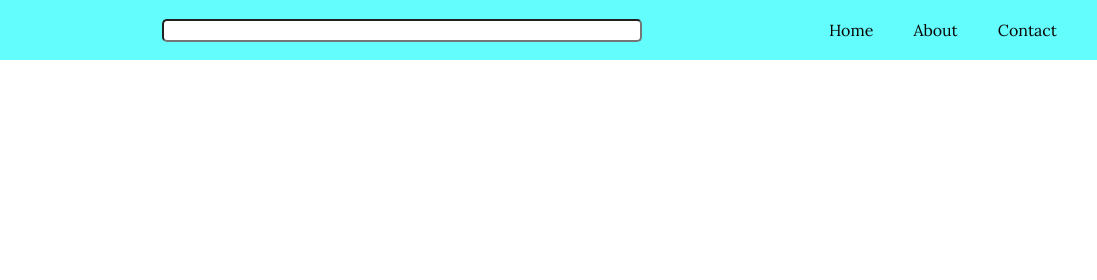
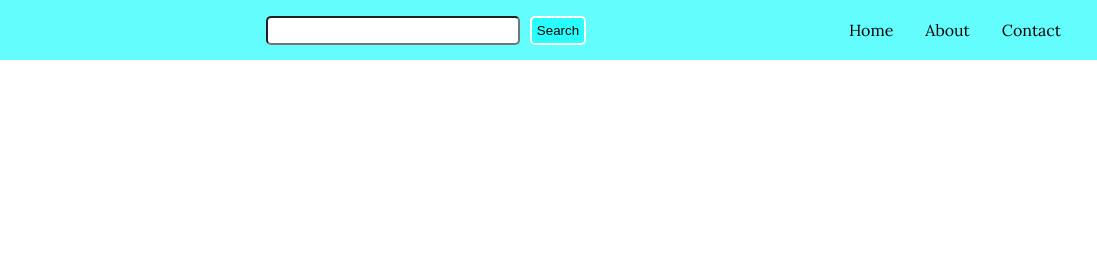
Before and after one commit to Santu-kumar364/flipkart_Cloner, a plain HTML site: page index.html in a window 1280 px wide. Shown: the top 280 px of the page, 183-1280 px from the left. Drawn offline with Linux system fonts and the light colour scheme.

Commit message:
save modified files

```diff
--- a/css/style.css
+++ b/css/style.css
@@ -3,7 +3,7 @@
 * {
     margin: 0;
     padding: 0;
-    box-sizing: border-box;
+    /* box-sizing: border-box; */
 }
 
 header {
@@ -21,6 +21,7 @@ header {
 }
 
 nav{
+
     width: 100%;
     display: flex;
     justify-content: space-between;
@@ -28,35 +29,36 @@ nav{
 }
 
 .search{
-
     display: flex;
     align-items: center;
+
 }
 
 .search input{
-    width: 480px;
-    height: 23px;
+    width: 250px;
+    height: 25px;
     border-radius: 5px;
-    margin: 0 70px;
+    margin: 0 10px 0 23px;
+    /* border: 15px solid #04fcfc9e; */
+
 
 }
 
 nav ul {
     display: flex;
+
+
 }
 
 
 nav ul li {
-    padding: 0 20px;
+    padding: 0 16px ;
     list-style: none;
-
 }
 
 nav ul li a {
-    /* color: white; */
     color: rgb(11, 4, 4);
     text-decoration: none;
-    /* transition: color 0.3s ease-in-out; */
 }
 
 nav ul li a:hover {
@@ -66,11 +68,9 @@ nav ul li a:hover {
 
 .container {
     min-height: calc(100vh - 60px - 12vh);
-
 }
 
 footer {
-
     height: 12vh;
     background: #2874f0;
     color: aliceblue;
--- a/css/utils.css
+++ b/css/utils.css
@@ -10,3 +10,12 @@
     align-items: center;
 
 }
+
+.btn{
+    padding: 5px;
+    color: rgb(11, 4, 4);
+    background-color:#04fcfc9e;
+    border: 2px solid white;
+    border-radius: 5px;
+    cursor: pointer;
+}
--- a/index.html
+++ b/index.html
@@ -17,6 +17,7 @@
 
             <div class="search">
                 <input type="text">
+                <button class="btn">Search</button>
             </div>
 
             <ul>
```
